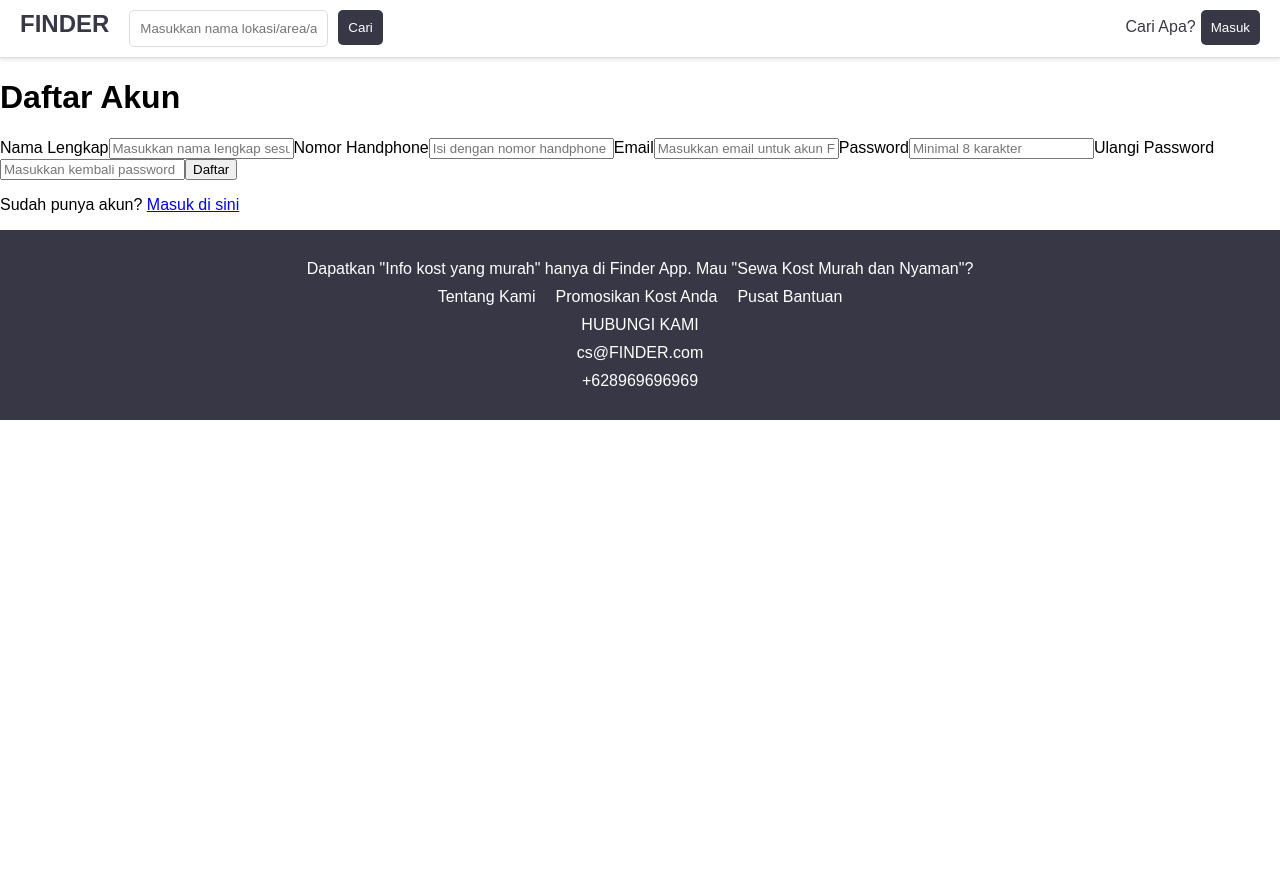
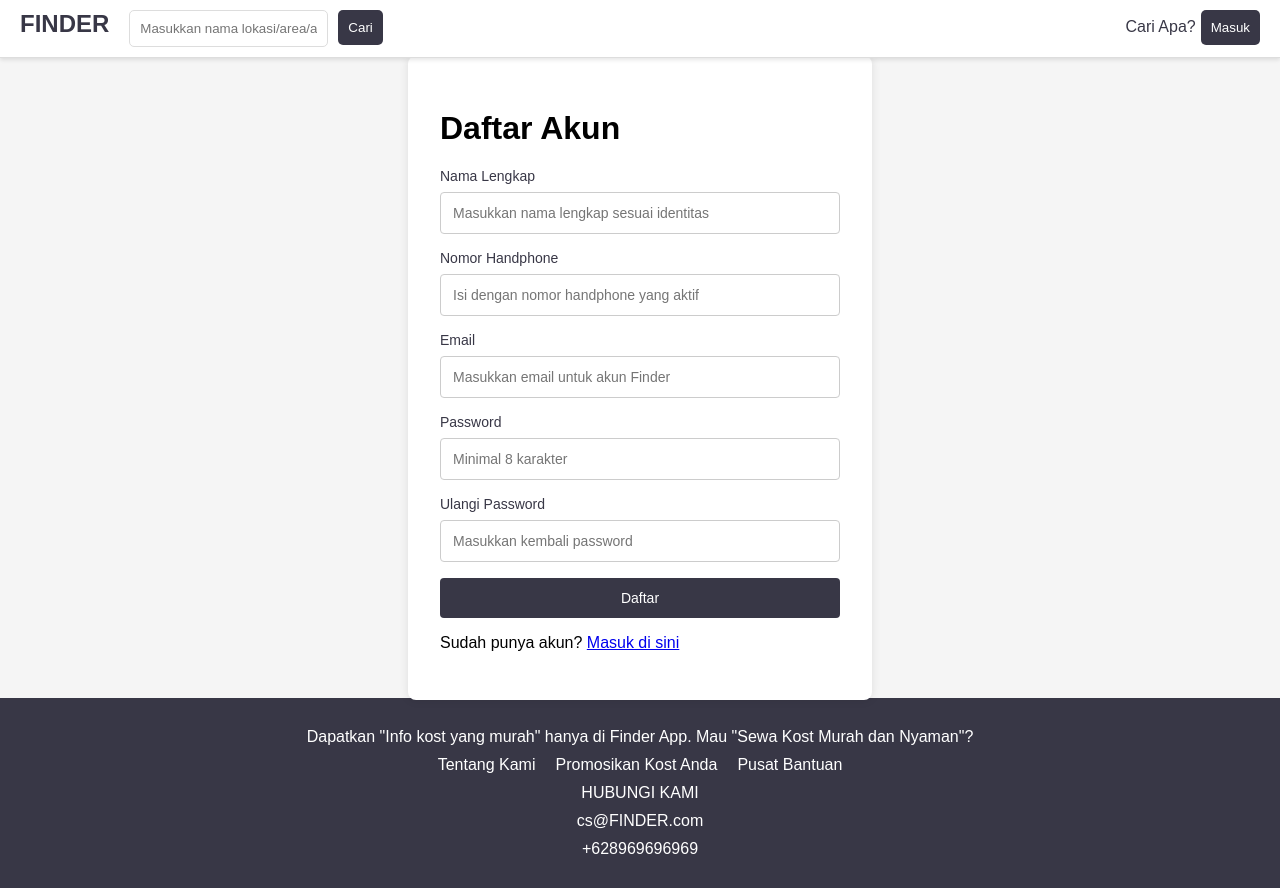
Before and after one commit to sjsh23/Finder, a React (Create React App) app: page /RegisterPage in a window 1280 px wide. Before the commit the page ends 800 px from the top, so only its background shows below. Built offline with nearby package versions, Linux system fonts and the light colour scheme.

Commit message:
Register styling

```diff
--- /dev/null
+++ b/src/component/Register/Register.css
@@ -0,0 +1,43 @@
+.Register {
+    display: flex;
+    justify-content: center;
+    align-items: center;
+    height: calc(100vh - 160px); /* Adjusted to account for navbar and footer */
+    background-color: #f5f5f5;
+}
+.Register main{
+    background: white;
+    padding: 2rem;
+    border-radius: 8px;
+    box-shadow: 0 0 10px rgba(0,0,0,0.1);
+    max-width: 400px;
+    width: 100%;
+}
+.Register main form{
+    display: flex;
+    flex-direction: column;
+}
+.Register main form label{
+    margin-bottom: 1rem;
+    font-size: 14px;
+    color: #383746;
+}
+.Register main form label input{
+    width: 100%;
+    padding: 0.75rem;
+    margin-top: 0.5rem;
+    border: 1px solid #ccc;
+    border-radius: 4px;
+    font-size: 14px;
+    box-sizing: border-box;
+}
+.Register main button{
+    background-color: #383746;
+    color: white;
+    padding: 0.75rem;
+    border: none;
+    border-radius: 4px;
+    cursor: not-allowed;
+    font-size: 14px;
+    transition: background-color 0.3s ease;
+}
--- a/src/component/Register.jsx
+++ b/src/component/Register/Register.jsx
@@ -1,5 +1,5 @@
 import React, { useState } from 'react';
-
+import './Register.css'
 function Register() {
 const [form, setForm] = useState({
     fullName: '',
@@ -47,7 +47,7 @@ const handleSubmit = (e) => {
 };
 
 return (
-    <div className="App">
+    <div className="Register">
     <main>
         <h1>Daftar Akun</h1>
         <form onSubmit={handleSubmit}>
--- a/src/pages/RegisterPage.jsx
+++ b/src/pages/RegisterPage.jsx
@@ -1,4 +1,4 @@
-import Register from "../component/Register"
+import Register from "../component/Register/Register"
 
 const RegisterPage = () => {
     return <Register />
```
